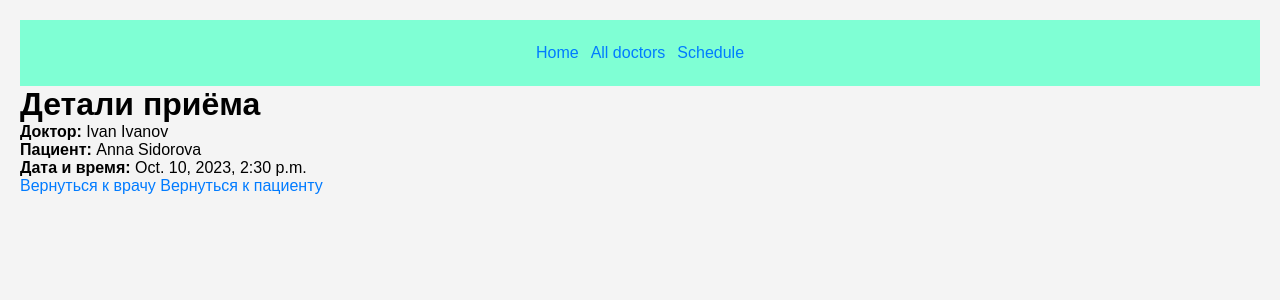
After one commit to kate-popovich/django-dentistry-app, a Django app: page /dentistry/appointments/1/ in a window 1280 px wide. The commit adds this page. Shown: the top 300 px of the page. Run offline with Django 5.2, Linux system fonts and the light colour scheme; data comes from the database, SQL or seed files in the repository.

Commit message:
add appointment details, add patient details

```diff
--- /dev/null
+++ b/dentistry/templates/appointment_details.html
@@ -0,0 +1,8 @@
+{% extends "base_generic.html" %} {% block content %}
+  <h1>Детали приёма</h1>
+  <p><strong>Доктор:</strong> {{ appointment.doctor.first_name }} {{ appointment.doctor.last_name }}</p>
+  <p><strong>Пациент:</strong> {{ appointment.patient.first_name }} {{ appointment.patient.last_name }}</p>
+  <p><strong>Дата и время:</strong> {{ appointment.appointment_datetime }}</p>
+  <a href="{% url 'doctor_details' appointment.doctor.id %}">Вернуться к врачу</a>
+  <a href="{% url 'patient_details' appointment.patient.id %}">Вернуться к пациенту</a>
+{% endblock %}
--- a/dentistry/templates/doctor_details.html
+++ b/dentistry/templates/doctor_details.html
@@ -5,7 +5,9 @@
   <p class="detail-info">SNILS: {{ doctor.snils }}</p>
   <p class="detail-info">INN: {{ doctor.inn }}</p>
 {% for appointment in appointments %}
-  <li class="">{{ appointment.patient_name }} {{ appointment.appointment_datetime}}</li>
+  <a href="{% url 'appointment_details' appointment.appointment.id %}">
+    <li class="">{{ appointment.patient_name }} {{ appointment.appointment_datetime}}</li>
+  </a>
 {% endfor %}
   <a href="{% url 'doctor_list' %}">Back to doctor list</a>
 {% endblock %}
--- a/dentistry/templates/doctor_list.html
+++ b/dentistry/templates/doctor_list.html
@@ -3,7 +3,7 @@
 <ul class="doctor-list">
 	{% for doctor in doctor_list %}
 	<li class="doctor-item">
-		<a href="{% url 'doctor_detail' doctor.id %}">
+		<a href="{% url 'doctor_details' doctor.id %}">
 			{{ doctor.first_name }} {{ doctor.last_name }}
 		</a>
 	</li>
--- /dev/null
+++ b/dentistry/templates/patient_details.html
@@ -0,0 +1,3 @@
+{% extends "base_generic.html" %} {% block content %}
+  <h1 class="page-title">{{ patient.first_name }} {{ patient.last_name }}</h1>
+{% endblock %}
--- a/dentistry/urls.py
+++ b/dentistry/urls.py
@@ -4,6 +4,8 @@ from . import views
 urlpatterns = [
   path('', views.index, name='index'),
   path('doctors/', views.doctor_list, name='doctor_list'),
-  path('doctors/<int:id>/', views.doctor_details, name='doctor_detail'),
+  path('doctors/<int:id>/', views.doctor_details, name='doctor_details'),
   path('schedule/', views.schedule, name='schedule'),
+  path('appointments/<int:id>/', views.appointment_details, name='appointment_details'),
+  path('patients/<int:id>/', views.patient_details, name='patient_details'),
 ]
--- a/dentistry/views.py
+++ b/dentistry/views.py
@@ -59,3 +59,21 @@ def schedule(request):
   }
 
   return render(request, 'schedule.html', context)
+
+def appointment_details(request, id):
+  appointment = get_object_or_404(Appointment, id=id)
+
+  context = {
+    'appointment': appointment,
+  }
+
+  return render(request, 'appointment_details.html', context)
+
+def patient_details(request, id):
+  patient = get_object_or_404(Patient, id=id)
+
+  context = {
+    'patient': patient,
+  }
+
+  return render(request, 'patient_details.html', context)
```
